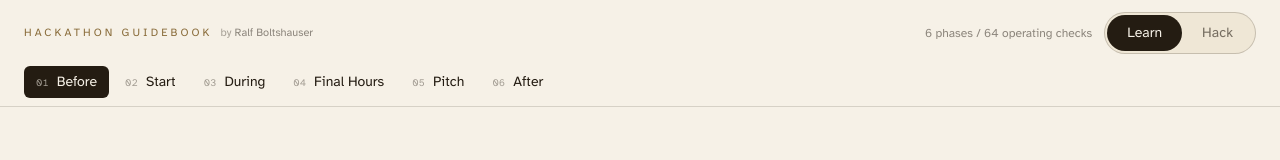
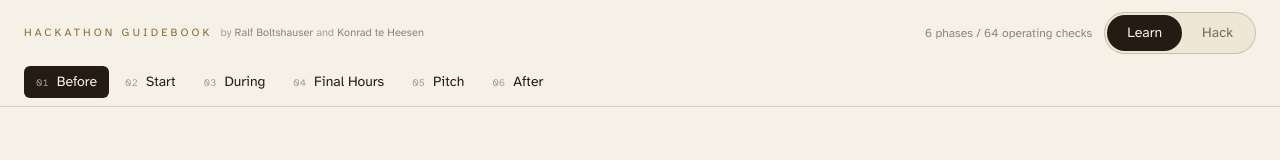
Before and after one commit to ralfboltshauser/hackathon-guidebook, a Next.js app: page / in a window 1280 px wide. Shown: the top 160 px of the page. Built offline with nearby package versions, Linux system fonts and the light colour scheme.

Commit message:
Update header attribution

```diff
--- a/app/Guidebook.tsx
+++ b/app/Guidebook.tsx
@@ -122,6 +122,15 @@ export function Guidebook() {
                 className="text-[#241c12]/50 underline-offset-4 transition-colors hover:text-[#241c12]/75 hover:underline"
               >
                 Ralf Boltshauser
+              </a>
+              {" and "}
+              <a
+                href="https://www.linkedin.com/in/konrad-te-heesen-bb2876280/"
+                target="_blank"
+                rel="noreferrer"
+                className="text-[#241c12]/50 underline-offset-4 transition-colors hover:text-[#241c12]/75 hover:underline"
+              >
+                Konrad te Heesen
               </a>
             </span>
           </div>
```
